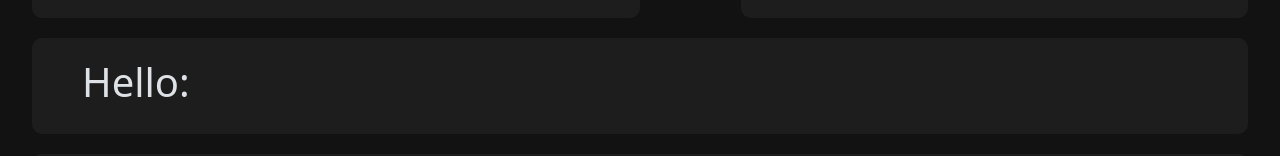
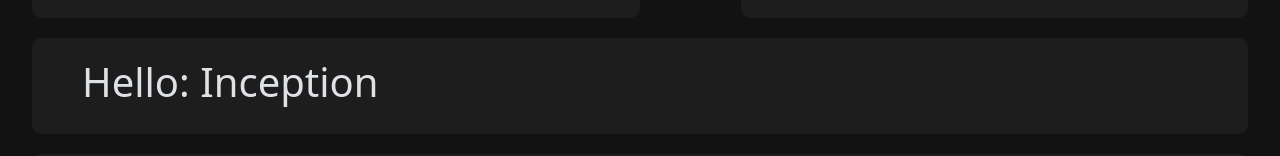
Before and after one commit to G-Jasser/GMC-React-Hooks-Checkpoint, a React (Vite) app: page /inception in a window 1280 px wide. Shown: the part 386-542 px from the top of the page. Built offline with nearby package versions, Linux system fonts and the light colour scheme.

Commit message:
implement outlet

```diff
--- a/src/components/MovieList.jsx
+++ b/src/components/MovieList.jsx
@@ -5,10 +5,9 @@
 import Filter from './Filter'
 import { Outlet } from 'react-router-dom'
 
-
 const MovieList = () => {
   const [moviesList, setMoviesList] = useState(movies)
-  const [movieDetails, setMovieDetails] = useState({ title: "", rating: 0, description: "", posterURL: "" })
+  const [movieDetails, setMovieDetails] = useState({ title: "", rating: 0, description: "", posterURL: "", path:"" })
 
   const handleTitleChange = (e) => setMovieDetails({ title: e.target.value, ...movieDetails })
   const handleRatingChange = (e) => setMovieDetails({ rating: e.target.value, ...movieDetails })
@@ -20,10 +19,6 @@
 
   const [searchByTitle, setSearchByTitle] = useState("")
   const [searchByRating, setSearchByRating] = useState(0)
-
-
-
-
 
   return (
     <>
@@ -65,7 +60,7 @@
       </div>
 
       <>
-        <Outlet/>
+        <Outlet context={[moviesList]}/>
       </>
 
       <div className='movies-section'>
@@ -77,7 +72,7 @@
                 || movie.description.toLowerCase().includes(searchByTitle.toLowerCase()))
                 && movie.rating >= searchByRating
             ).map(
-              (movie) => <MovieCard movieDetails={movie} key={movie.path} />
+              (movie) => <MovieCard movieDetails={movie} key={movie.title} />
             )
           }
         </div>
--- a/src/components/MovieTrailer.jsx
+++ b/src/components/MovieTrailer.jsx
@@ -1,15 +1,22 @@
 import React from 'react'
-import { useParams } from 'react-router-dom'
+import { useOutletContext, useParams } from 'react-router-dom'
 
 const MovieTrailer = () => {
   const movieID = useParams()
+  const [listOfMovies] = useOutletContext()
+
+  const movie = listOfMovies.filter(function (film) {
+    return film.path == movieID.movieID;
+})
+  const [movieDetails] = movie
+
   return (
 
-      ( movieID ?
+      ( movieDetails ?
         (
         <div className='movie-adder'>
           <div className='col-12'>
-            <h1> Hello: {} </h1>
+            <h1> Hello: {movieDetails.title} </h1>
           </div>
         </div>) : <></>
       )
```
